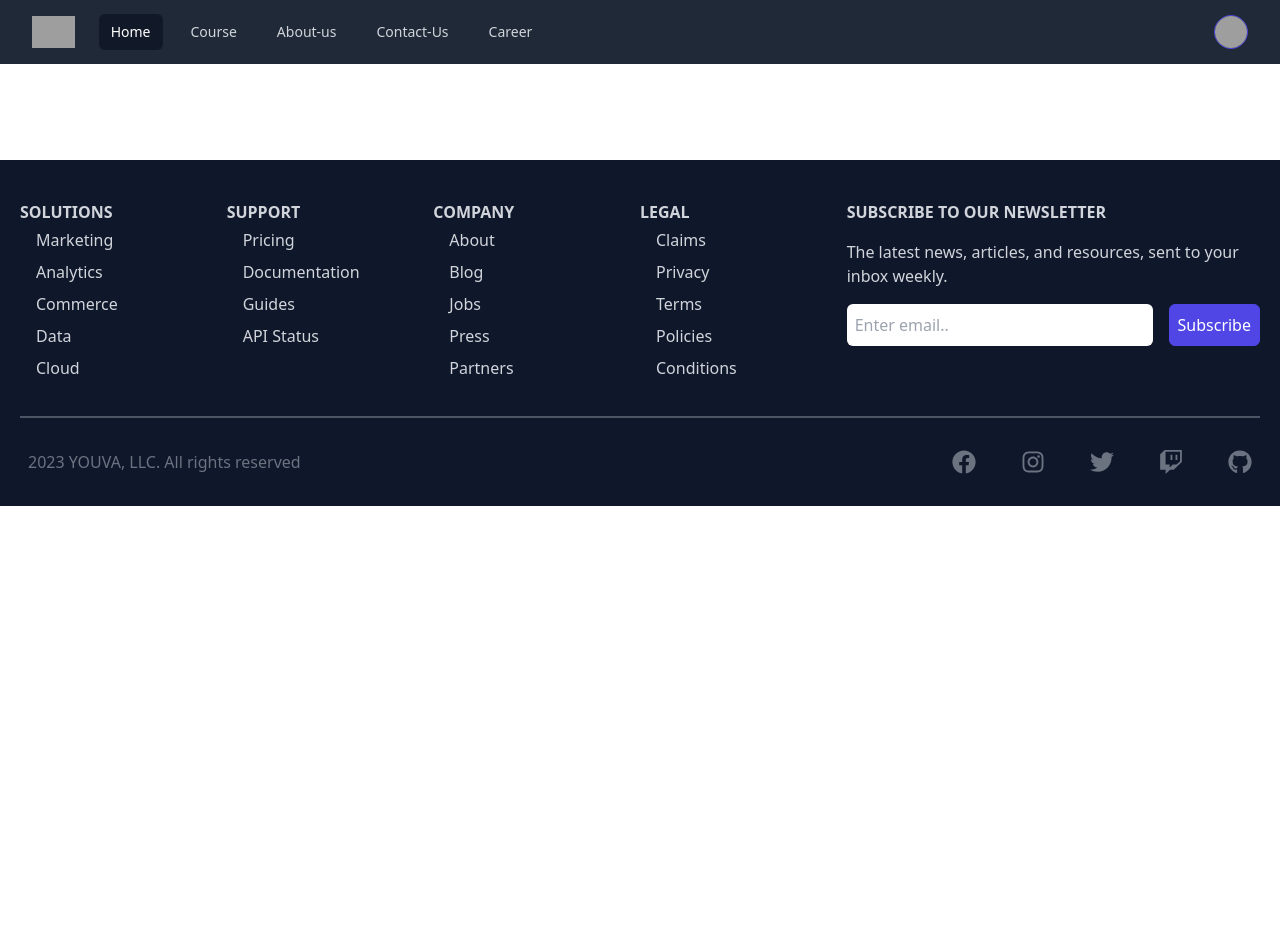
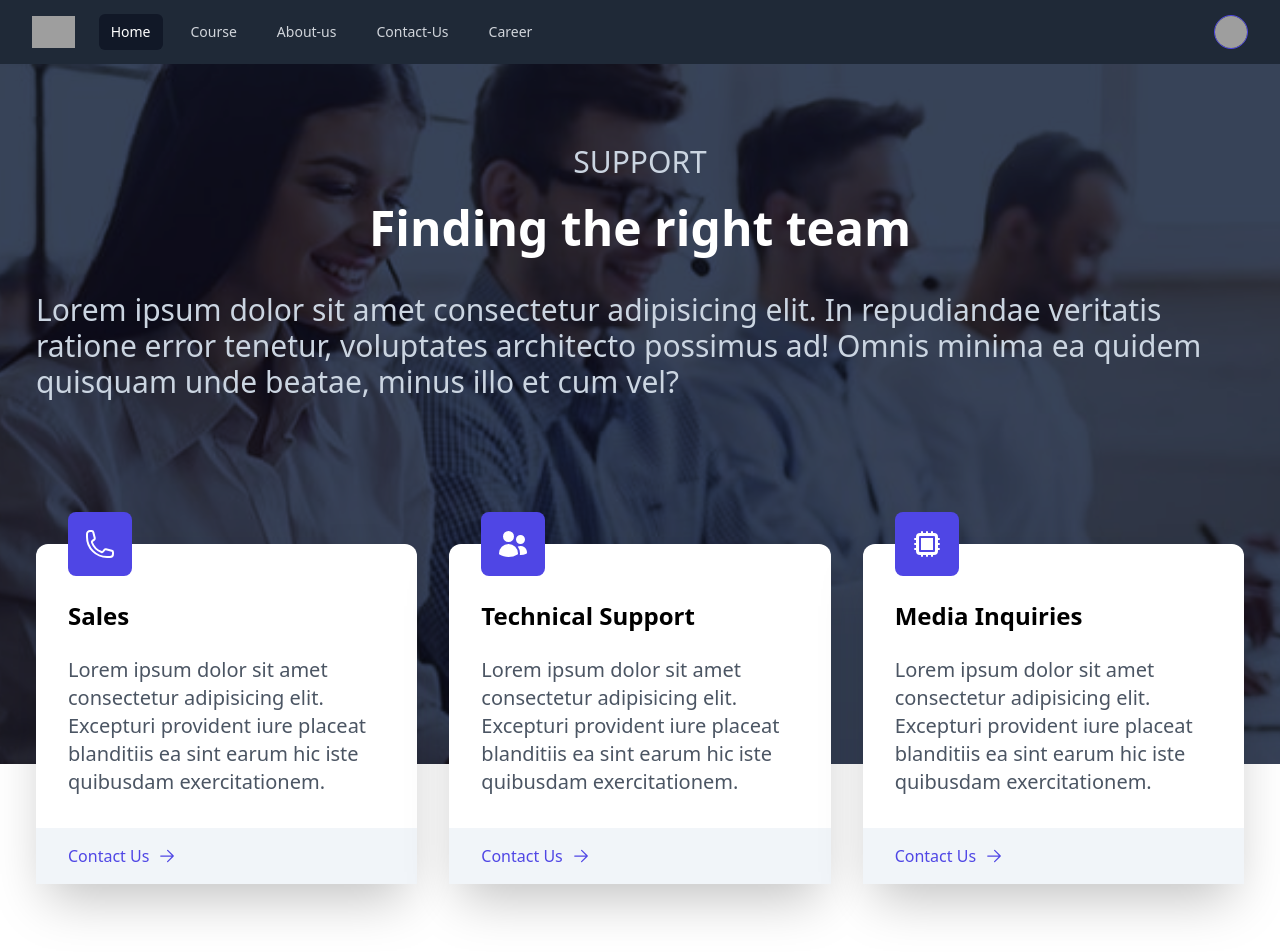
Before and after one commit to Dheeraj-S-Bhojak/YOUVA-learn, a React (Create React App) app: page /contact-us in a window 1280 px wide. Shown: the top 952 px of the page. Before the commit the page ends 800 px from the top, so only its background shows below. Built offline with nearby package versions, Linux system fonts and the light colour scheme; grey boxes are pictures that could not be loaded; the HTML template or start-up script is replaced by a standard one.

Commit message:
contact-us component add

```diff
--- a/src/App.tsx
+++ b/src/App.tsx
@@ -2,6 +2,7 @@ import { Routes, Route } from "react-router-dom";
 import Banner from "./components/banner/banner.component";
 import Footer from "./components/footer/footer.component";
 import NavBar from "./components/navbar/navBar.component";
+import Support from "./components/support/support.component";
 
 const App = () => {
   return (
@@ -9,6 +10,7 @@ const App = () => {
       <NavBar />
       <Routes>
         <Route path="/" element={<Banner />} />
+        <Route path="/contact-us" element={<Support />} />
       </Routes>
       <Footer />
     </main>
--- /dev/null
+++ b/src/components/support/support.component.tsx
@@ -0,0 +1,90 @@
+import React from "react";
+
+import { PhoneIcon, ArrowSmallRightIcon } from "@heroicons/react/24/outline";
+import { CpuChipIcon, UsersIcon } from "@heroicons/react/24/solid";
+
+import supportImg from "../../assets/images/customer-service.jpg";
+
+const Support = () => {
+  return (
+    <div className="w-full">
+      <div className="w-full h-[700px] bg-gray-900/90 absolute">
+        <img
+          className="w-full h-full object-cover mix-blend-overlay"
+          src={supportImg}
+          alt="/"
+        />
+      </div>
+
+      <div className="max-w-[1240px] mx-auto text-white relative">
+        <div className="px-4 py-12">
+          <h2 className="text-3xl pt-8 text-slate-300 uppercase text-center">
+            Support
+          </h2>
+          <h3 className="text-5xl font-bold py-6 text-center">
+            Finding the right team
+          </h3>
+          <p className="py-4 text-3xl text-slate-300">
+            Lorem ipsum dolor sit amet consectetur adipisicing elit. In
+            repudiandae veritatis ratione error tenetur, voluptates architecto
+            possimus ad! Omnis minima ea quidem quisquam unde beatae, minus illo
+            et cum vel?
+          </p>
+        </div>
+
+        <div className="grid grid-cols-1 lg:grid-cols-3 relative gap-x-8 gap-y-16 px-4 pt-12 sm:pt-20 text-black">
+          <div className="bg-white rounded-xl shadow-2xl">
+            <div className="p-8">
+              <PhoneIcon className="w-16 p-4 bg-indigo-600 text-white rounded-lg mt-[-4rem]" />
+              <h3 className="font-bold text-2xl my-6">Sales</h3>
+              <p className="text-gray-600 text-xl">
+                Lorem ipsum dolor sit amet consectetur adipisicing elit.
+                Excepturi provident iure placeat blanditiis ea sint earum hic
+                iste quibusdam exercitationem.
+              </p>
+            </div>
+            <div className="bg-slate-100 pl-8 py-4">
+              <p className="flex items-center text-indigo-600">
+                Contact Us <ArrowSmallRightIcon className="w-5 ml-2" />
+              </p>
+            </div>
+          </div>
+          <div className="bg-white rounded-xl shadow-2xl">
+            <div className="p-8">
+              <UsersIcon className="w-16 p-4 bg-indigo-600 text-white rounded-lg mt-[-4rem]" />
+              <h3 className="font-bold text-2xl my-6">Technical Support</h3>
+              <p className="text-gray-600 text-xl">
+                Lorem ipsum dolor sit amet consectetur adipisicing elit.
+                Excepturi provident iure placeat blanditiis ea sint earum hic
+                iste quibusdam exercitationem.
+              </p>
+            </div>
+            <div className="bg-slate-100 pl-8 py-4">
+              <p className="flex items-center text-indigo-600">
+                Contact Us <ArrowSmallRightIcon className="w-5 ml-2" />
+              </p>
+            </div>
+          </div>
+          <div className="bg-white rounded-xl shadow-2xl">
+            <div className="p-8">
+              <CpuChipIcon className="w-16 p-4 bg-indigo-600 text-white rounded-lg mt-[-4rem]" />
+              <h3 className="font-bold text-2xl my-6">Media Inquiries</h3>
+              <p className="text-gray-600 text-xl">
+                Lorem ipsum dolor sit amet consectetur adipisicing elit.
+                Excepturi provident iure placeat blanditiis ea sint earum hic
+                iste quibusdam exercitationem.
+              </p>
+            </div>
+            <div className="bg-slate-100 pl-8 py-4">
+              <p className="flex items-center text-indigo-600">
+                Contact Us <ArrowSmallRightIcon className="w-5 ml-2" />
+              </p>
+            </div>
+          </div>
+        </div>
+      </div>
+    </div>
+  );
+};
+
+export default Support;
```
Also changed, not shown: src/assets/images/customer-service.jpg (added).
